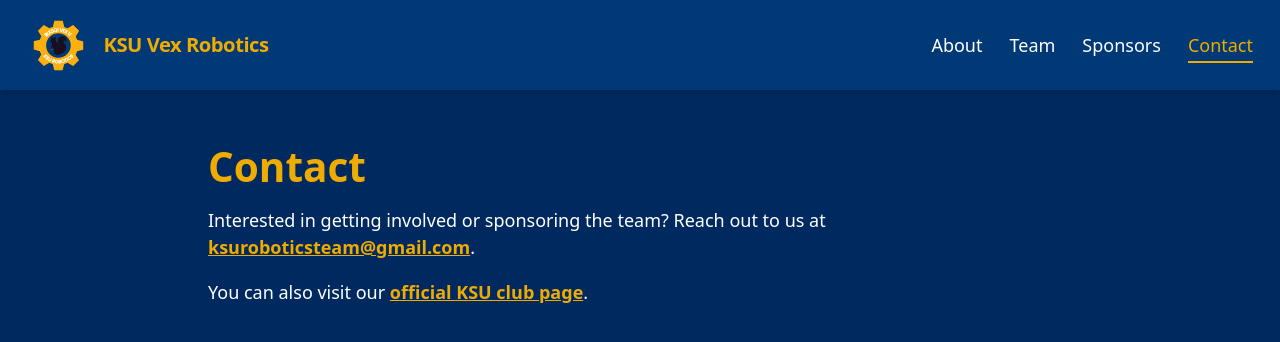
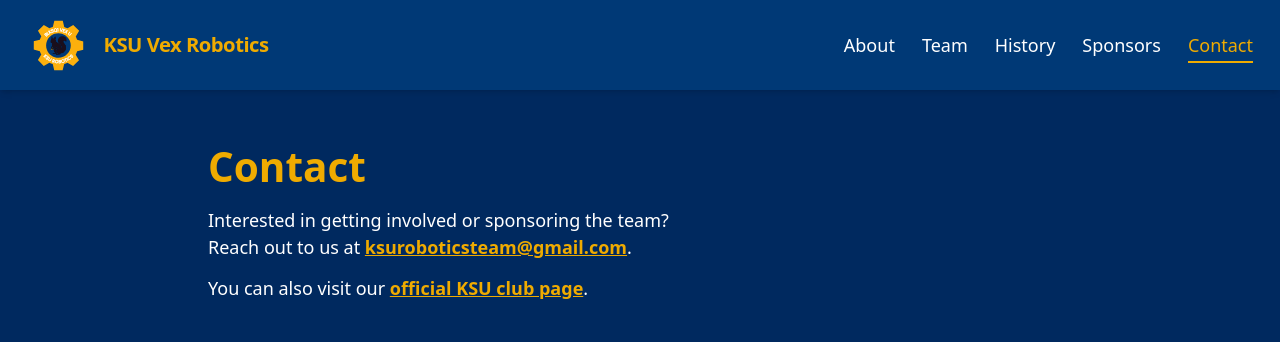
Before and after one commit to HacKSU-Community-Source/KSU-Vex-Robotics-Website, a React (Vite) app: page /contact in a window 1280 px wide. Shown: the top 342 px of the page. Built offline with nearby package versions, Linux system fonts and the light colour scheme.

Commit message:
contact page: fixed the layout on the contact page

```diff
--- a/src/components/NavBar.jsx
+++ b/src/components/NavBar.jsx
@@ -4,6 +4,7 @@ import { Link, NavLink } from 'react-router'
 const links = [
   { label: 'About', to: '/about' },
   { label: 'Team', to: '/team' },
+  { label: 'History', to: '/History'},
   { label: 'Sponsors', to: '/sponsors' },
   { label: 'Contact', to: '/contact' },
 ]
--- a/src/pages/ContactPage.jsx
+++ b/src/pages/ContactPage.jsx
@@ -14,7 +14,9 @@ function Contact() {
         <h1 className="text-4xl font-bold text-ksu-gold">Contact</h1>
 
         <p className="mt-4">
-          Interested in getting involved or sponsoring the team? Reach out to us
+          Interested in getting involved or sponsoring the team?
+          <br />
+          Reach out to us
           at{' '}
           <a
             href="mailto:ksuroboticsteam@gmail.com"
@@ -25,7 +27,7 @@ function Contact() {
           .
         </p>
 
-        <p className="mt-4">
+        <p className="mt-3">
           You can also visit our{' '}
           <a
             href="https://www.kent.edu/csi/kent-state-vex-robotics-team"
```
